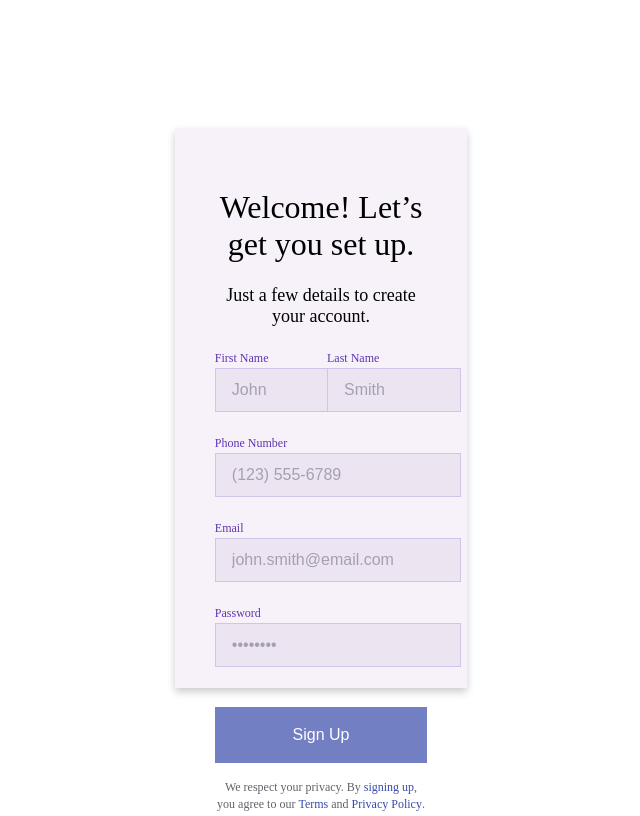
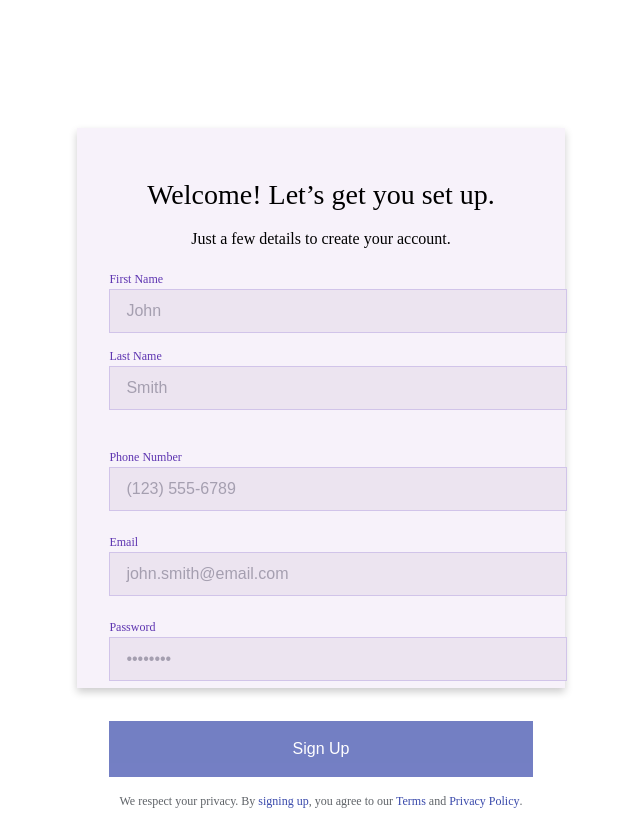
Before and after one commit to imrichie/ux-registration-form, a JavaScript app: page / in a window 1024 px wide. Shown: the whole page, without its empty margins (191-831 px from the left). Built offline with nearby package versions, Linux system fonts and the light colour scheme; the HTML template or start-up script is replaced by a standard one.

Commit message:
Add media queries for tablet sizes and above. Handle responsiveness.

```diff
--- a/src/assets/App.css
+++ b/src/assets/App.css
@@ -120,3 +120,72 @@
   color: #3949AB;
   font-weight: 500;
 }
+
+/* Single-column layout for screens 1024px and below */
+@media (max-width: 1024px) {
+  .form-container {
+    width: 90%;
+    max-width: 100%;
+    padding: 24px;
+  }
+
+  .form-header {
+    font-size: 1.5rem;
+  }
+
+  .form-subtitle {
+    font-size: 1rem;
+  }
+
+  .input-row {
+    flex-direction: column;
+    gap: 0;
+  }
+
+  .half-width {
+    width: 100%;
+    margin-bottom: 16px;
+  }
+}
+
+/* Adjust header for screens between 1024px and 1200px */
+@media (min-width: 1024px) and (max-width: 1200px) {
+  .form-container {
+    width: 70%;
+    max-width: 600px;
+    padding: 32px;
+  }
+
+  .form-header {
+    font-size: 1.75rem;
+    text-align: center;
+  }
+
+  .form-subtitle {
+    font-size: 1rem;
+  }
+}
+
+/* Full-size desktop experience for screens 1200px and above */
+@media (min-width: 1200px) {
+  .form-container {
+    width: 60%;
+    max-width: 600px;
+    padding: 40px;
+  }
+
+  .form-header {
+    font-size: 2rem;
+    text-align: center;
+  }
+
+  .input-row {
+    display: flex;
+    gap: 16px;
+  }
+
+  .half-width {
+    width: 50%;
+    margin-bottom: 0;
+  }
+}
--- a/src/assets/index.css
+++ b/src/assets/index.css
@@ -90,6 +90,7 @@
   }
 }
 
+/* For screens below 600px: Mobile adjustments */
 @media (max-width: 600px) {
   .form-container {
     width: 90%;
```
